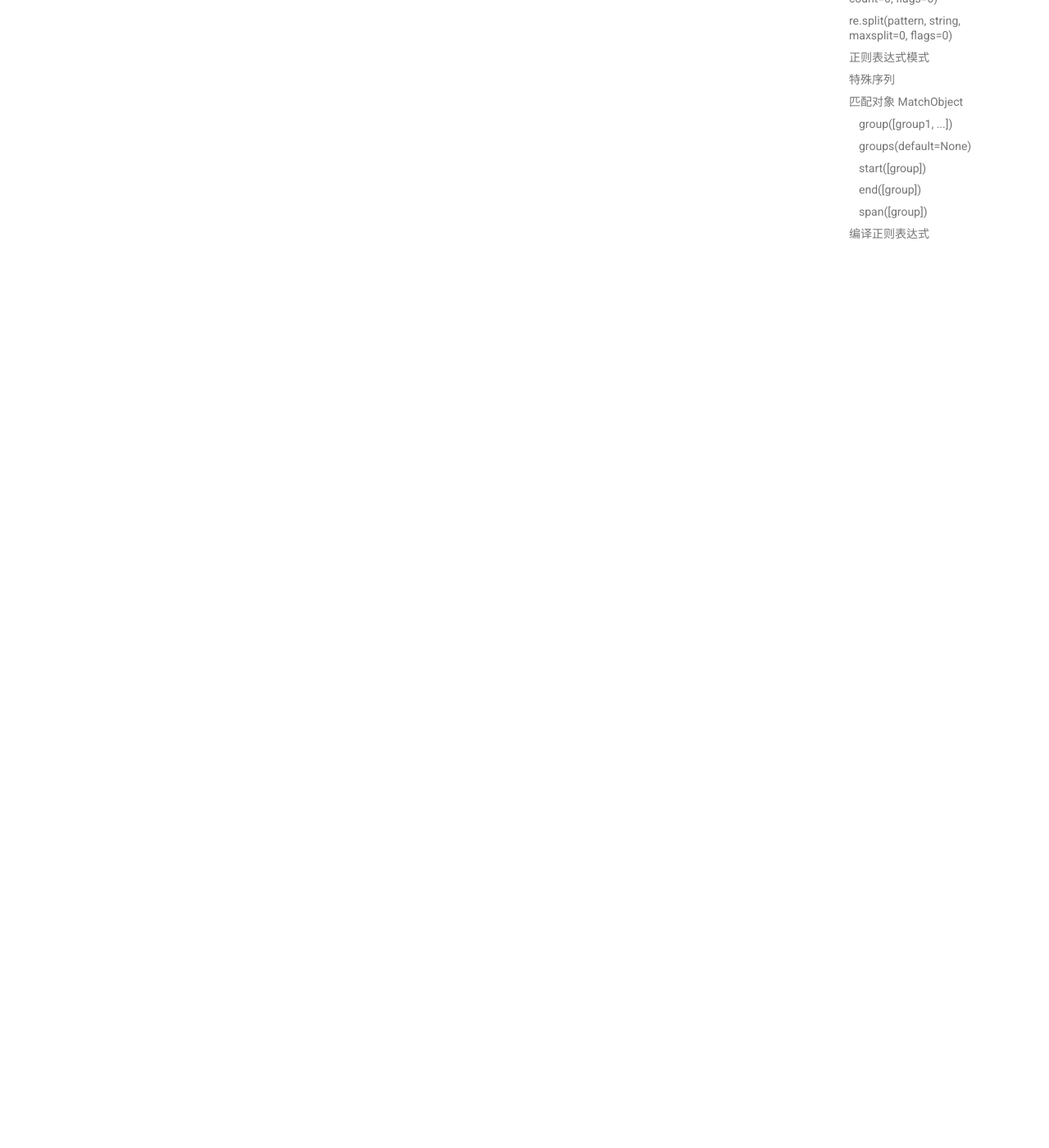
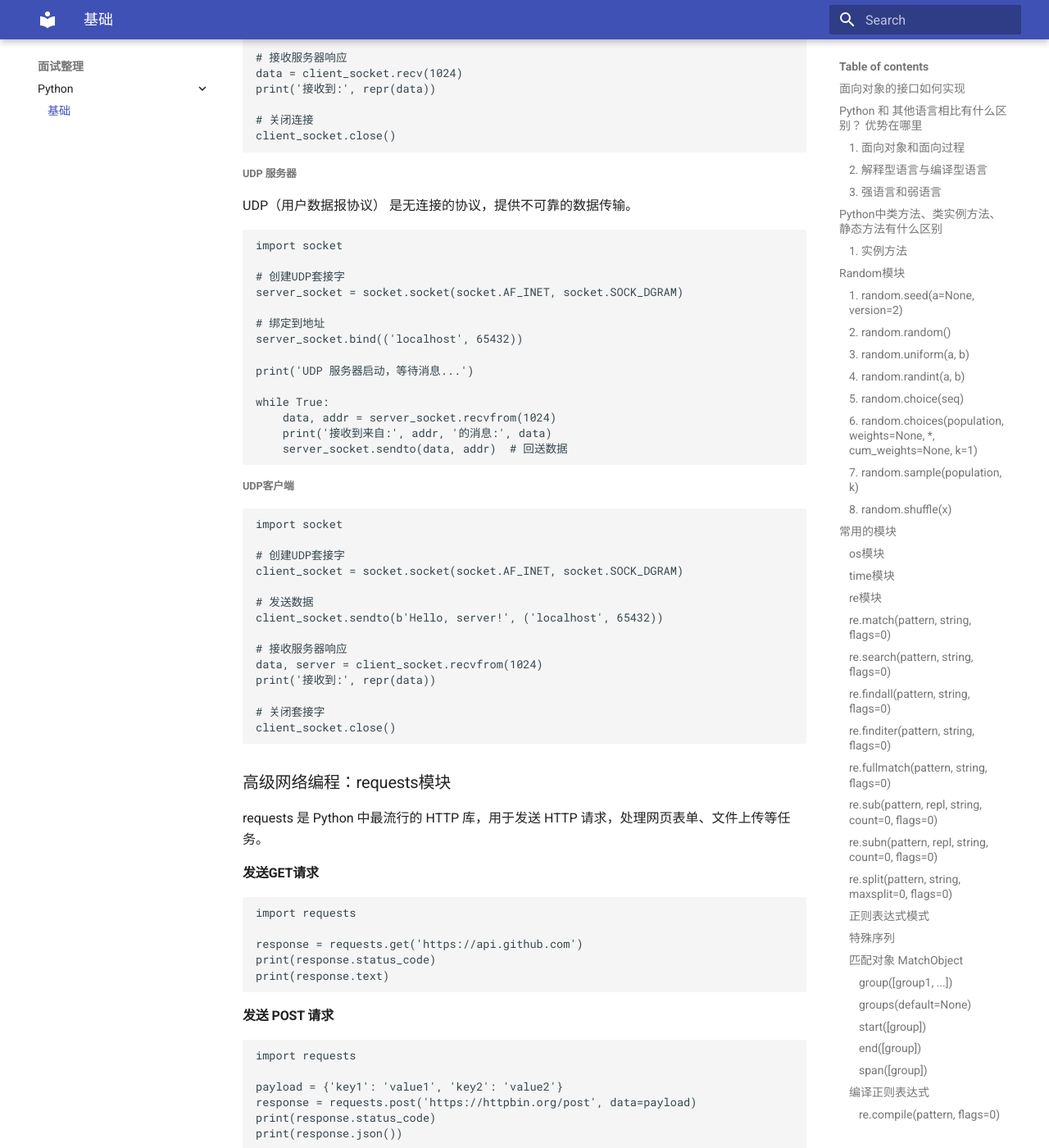
Before and after one commit to buffaloboyhlh/interview, an MkDocs documentation site: the page built from docs/python/basic.md, in a window 1280 px wide and 1400 px high, scrolled down 38430 px. Shown: the whole window at 82% size. Built offline with MkDocs 1.6.1 and Material for MkDocs 9.7.7, drawn with Linux system fonts in a browser that asks for light colours; some of the changed text lies outside the part shown.

Commit message:
网络编程

````diff
--- a/docs/python/basic.md
+++ b/docs/python/basic.md
@@ -1684,3 +1684,137 @@
 
 asyncio.run(main())
 ```
+
+## 网络编程
+### socket模块
+socket 模块是 Python 中进行低级别网络编程的核心模块，提供了创建网络连接、发送和接收数据的功能。socket 支持TCP（传输控制协议）和UDP（用户数据报协议）。
+
+#### TCP服务器和客户端
+TCP（传输控制协议） 是面向连接的协议，提供可靠的数据传输。
+
+##### TCP服务器
+```
+import socket
+
+# 创建TCP/IP套接字
+server_socket = socket.socket(socket.AF_INET, socket.SOCK_STREAM)
+
+# 绑定套接字到地址（主机，端口）
+server_socket.bind(('localhost', 65432))
+
+# 监听传入的连接
+server_socket.listen()
+
+print('服务器启动，等待连接...')
+
+# 接受连接
+conn, addr = server_socket.accept()
+with conn:
+    print('连接到：', addr)
+    while True:
+        data = conn.recv(1024)
+        if not data:
+            break
+        conn.sendall(data)  # 回送数据
+```
+
+##### TCP客户端
+```
+import socket
+
+# 创建TCP/IP套接字
+client_socket = socket.socket(socket.AF_INET, socket.SOCK_STREAM)
+
+# 连接到服务器
+client_socket.connect(('localhost', 65432))
+
+# 发送数据
+client_socket.sendall(b'Hello, server!')
+
+# 接收服务器响应
+data = client_socket.recv(1024)
+print('接收到:', repr(data))
+
+# 关闭连接
+client_socket.close()
+```
+
+##### UDP 服务器
+UDP（用户数据报协议） 是无连接的协议，提供不可靠的数据传输。
+
+```
+import socket
+
+# 创建UDP套接字
+server_socket = socket.socket(socket.AF_INET, socket.SOCK_DGRAM)
+
+# 绑定到地址
+server_socket.bind(('localhost', 65432))
+
+print('UDP 服务器启动，等待消息...')
+
+while True:
+    data, addr = server_socket.recvfrom(1024)
+    print('接收到来自:', addr, '的消息:', data)
+    server_socket.sendto(data, addr)  # 回送数据
+```
+
+##### UDP客户端
+
+```
+import socket
+
+# 创建UDP套接字
+client_socket = socket.socket(socket.AF_INET, socket.SOCK_DGRAM)
+
+# 发送数据
+client_socket.sendto(b'Hello, server!', ('localhost', 65432))
+
+# 接收服务器响应
+data, server = client_socket.recvfrom(1024)
+print('接收到:', repr(data))
+
+# 关闭套接字
+client_socket.close()
+```
+
+### 高级网络编程：requests模块
+requests 是 Python 中最流行的 HTTP 库，用于发送 HTTP 请求，处理网页表单、文件上传等任务。
+
+#### 发送GET请求
+```
+import requests
+
+response = requests.get('https://api.github.com')
+print(response.status_code)
+print(response.text)
+```
+#### 发送 POST 请求
+```
+import requests
+
+payload = {'key1': 'value1', 'key2': 'value2'}
+response = requests.post('https://httpbin.org/post', data=payload)
+print(response.status_code)
+print(response.json())
+```
+
+### 异步网络编程：asyncio和aiohttp
+asyncio 是 Python 标准库中的异步编程框架，aiohttp 是基于 asyncio 的异步 HTTP 客户端和服务器库。
+
+#### 异步HTTP请求
+```
+import aiohttp
+import asyncio
+
+async def fetch(url):
+    async with aiohttp.ClientSession() as session:
+        async with session.get(url) as response:
+            return await response.text()
+
+async def main():
+    html = await fetch('https://www.example.com')
+    print(html)
+
+asyncio.run(main())
+```
````
